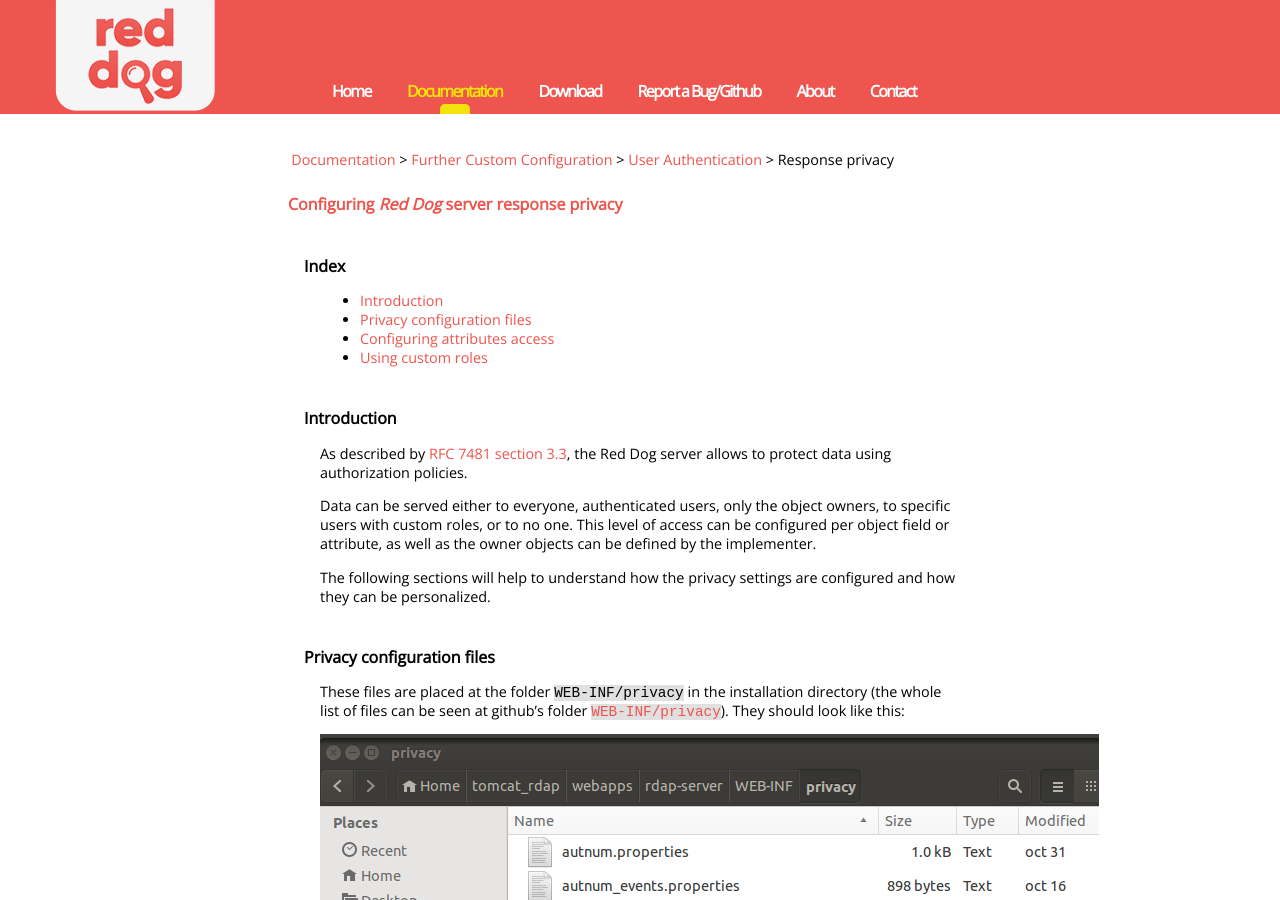
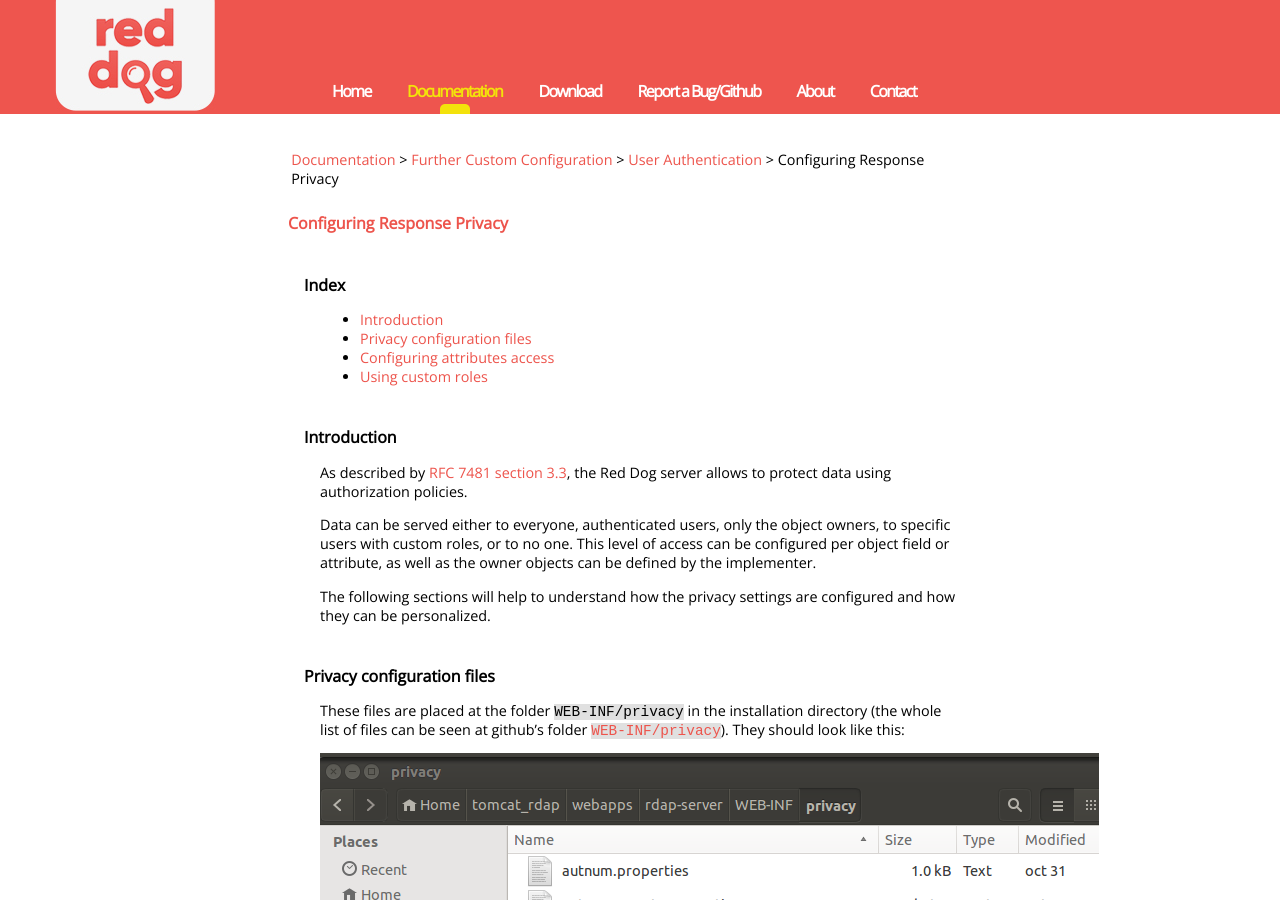
Before and after one commit to NICMx/rdap-server, a Jekyll site: the page built from response-privacy.md, in a window 1280 px wide and 900 px high. Built offline with Jekyll 4.4.1, drawn with Linux system fonts in a browser that asks for light colours; nearby versions of some CDN libraries.

Commit message:
Update title to 'Configuring Response Privacy' and its references

```diff
--- a/response-privacy.md
+++ b/response-privacy.md
@@ -1,9 +1,9 @@
 ---
-title: Response privacy
+title: Configuring Response Privacy
 breadcrums: ["Documentation", "documentation.html", "Further Custom Configuration", "documentation.html#further-custom-configuration", "User Authentication", "authentication.html"]
 ---
 
-# Configuring _Red Dog_ server response privacy
+# {{ page.title }}
 
 ## Index
 
```
Also changed, not shown: authentication.md (+1 -1 lines), documentation.md (+1 -1 lines), using-apache-shiro.md (+2 -2 lines).
